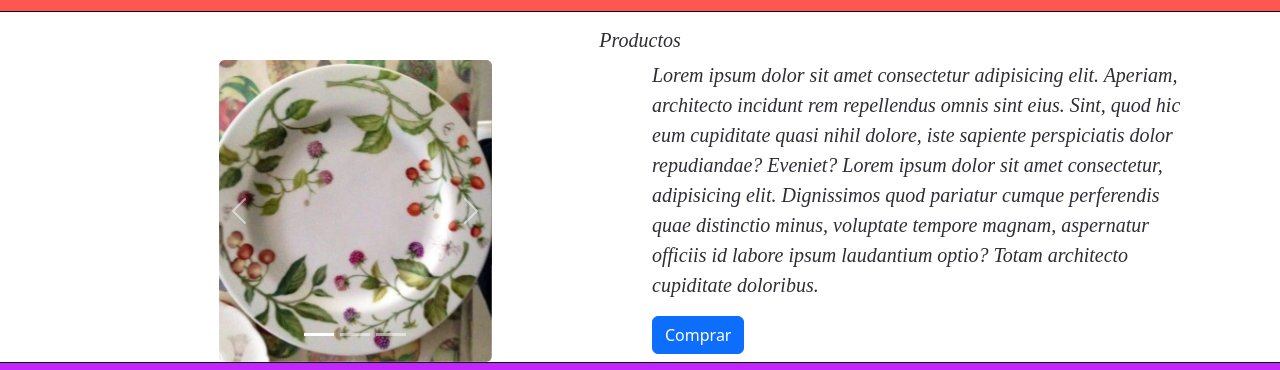
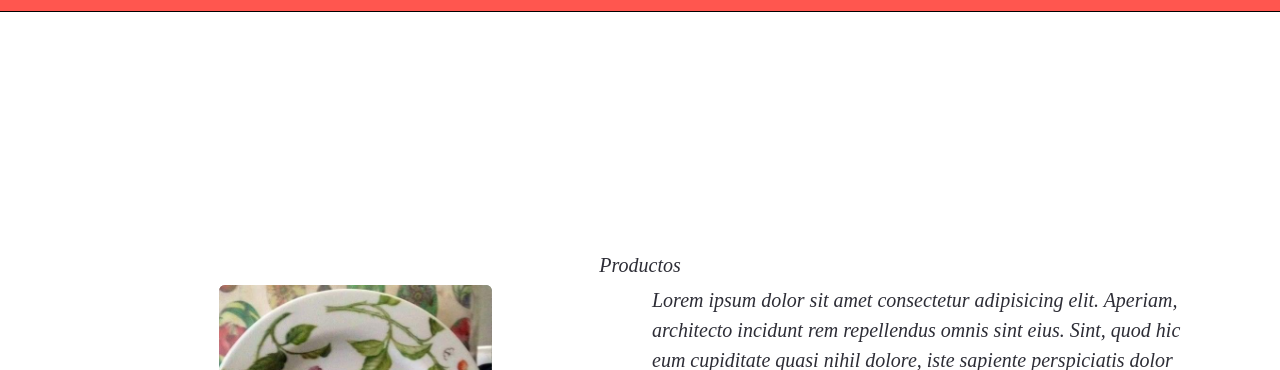
Before and after one commit to snt7886/taller-de-arte-santiago-abrate, a plain HTML site: page pages/tienda.html in a window 1280 px wide. Shown: the part 111-481 px from the top of the page. Drawn offline with nearby package versions, Linux system fonts and the light colour scheme; grey boxes are pictures that could not be loaded; a web font is replaced by a local one.

Commit message:
fin de tienda.html

```diff
--- a/pages/tienda.html
+++ b/pages/tienda.html
@@ -65,8 +65,8 @@
 
     <!-- main -->
 
-    <main>
-      <section>
+    <main class="main_tienda">
+      <section class="section_tienda">
         <div class="container">
           <div class="row">
             <div class="col-lg-12 col-md-12 col-sm-12 d-flex justify-content-center mt-3">
@@ -74,7 +74,7 @@
             </div>
           </div>
         </div>
-        <div class="container">
+        <div class="container tienda_div">
           <div class="row">
             <div class="d-flex justify-content-center col-lg-6 col-md-12 col-sm-12">
               <div id="carouselExampleIndicators" class="carousel slide w-50" data-bs-ride="true">
--- a/style.css
+++ b/style.css
@@ -503,6 +503,13 @@ body {
 
 
 /** CSS de tienda.html**/
+.main_tienda {
+    height: 100vh;
+    display: grid;
+}
+.section_tienda {
+    margin: auto;
+}
 .tienda_title {
     text-decoration: none;
     color: rgb(45, 45, 54);
```
